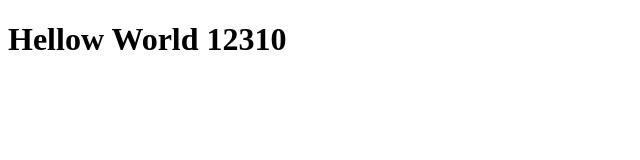
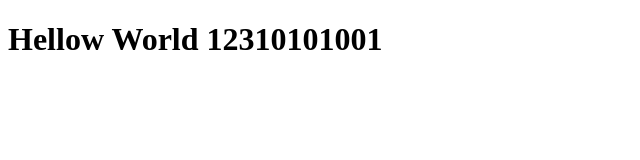
Before and after one commit to viochris/latihan1-revou, a plain HTML site: page index.html in a window 1280 px wide. Shown: the whole page, without its empty margins (0-640 px from the left). Drawn offline with Linux system fonts and the light colour scheme.

Commit message:
fifth commit

```diff
--- a/index.html
+++ b/index.html
@@ -1,10 +1,10 @@
 <!DOCTYPE html>
 <html>
     <head>
-        <title>websiteku</title>
+        <title>websiteku tercinta</title>
     </head>
 
     <body>
-        <h1>Hellow World 12310</h1>
+        <h1>Hellow World 12310101001</h1>
     </body>
 </html>
```
